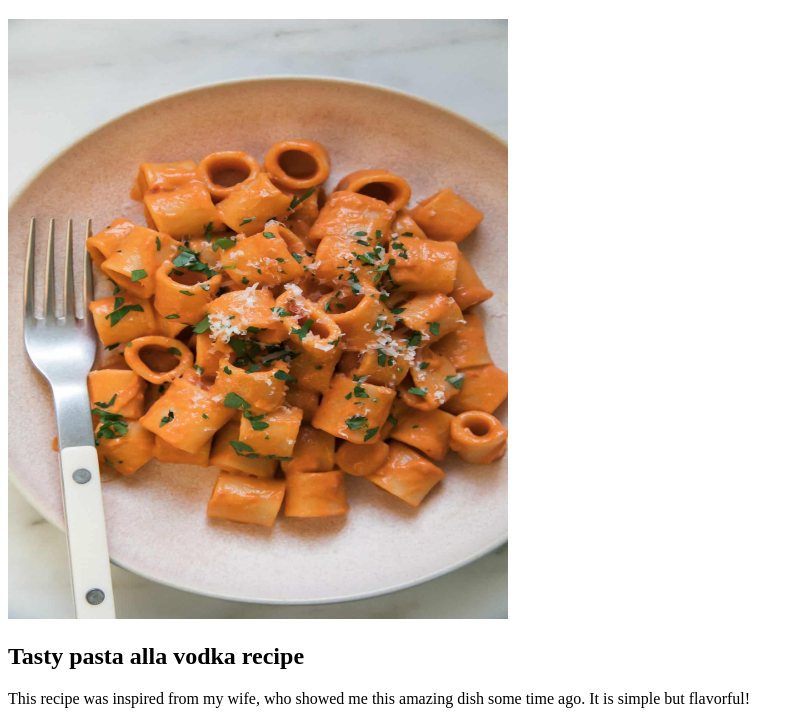
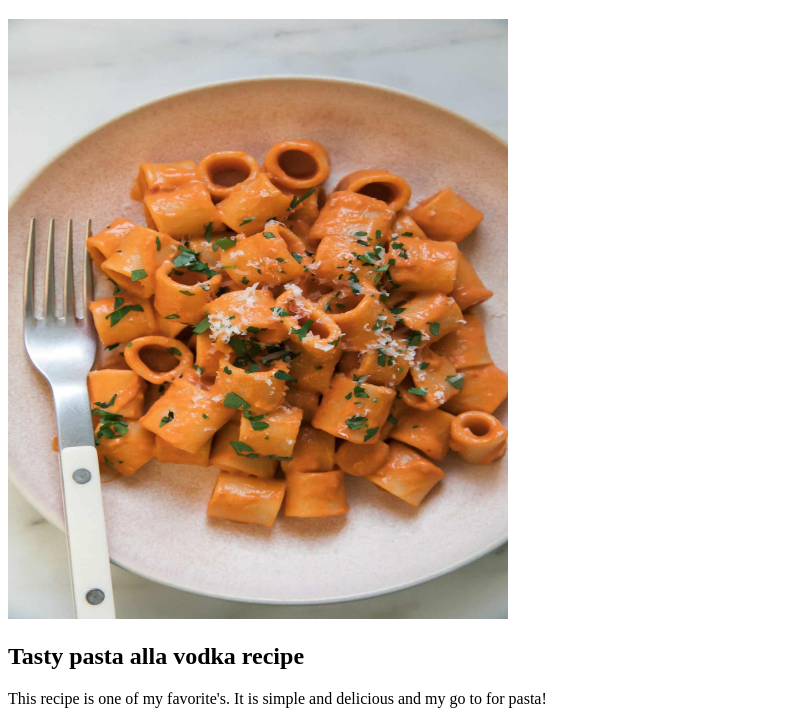
Before and after one commit to ax3730/odin-recipes, a plain HTML site: page recipes/pasta_alla_vodka.html in a window 1280 px wide. Shown: the part 87-800 px from the top of the page, without its empty margins (0-804 px from the left). Drawn offline with Linux system fonts and the light colour scheme.

Commit message:
Edit information on the page

```diff
--- a/recipes/pasta_alla_vodka.html
+++ b/recipes/pasta_alla_vodka.html
@@ -13,8 +13,8 @@
     height="600">
 
     <h2>Tasty pasta alla vodka recipe</h2>
-    <p>This recipe was inspired from my wife, who showed me this amazing dish some
-    time ago. It is simple but flavorful! </p>
+    <p>This recipe is one of my favorite's. It is simple and delicious and my
+        go to for pasta! </p>
     <h3>Ingredients</h2>
     <ul>
         <li>1 tablespoon olive oil</li>
```
